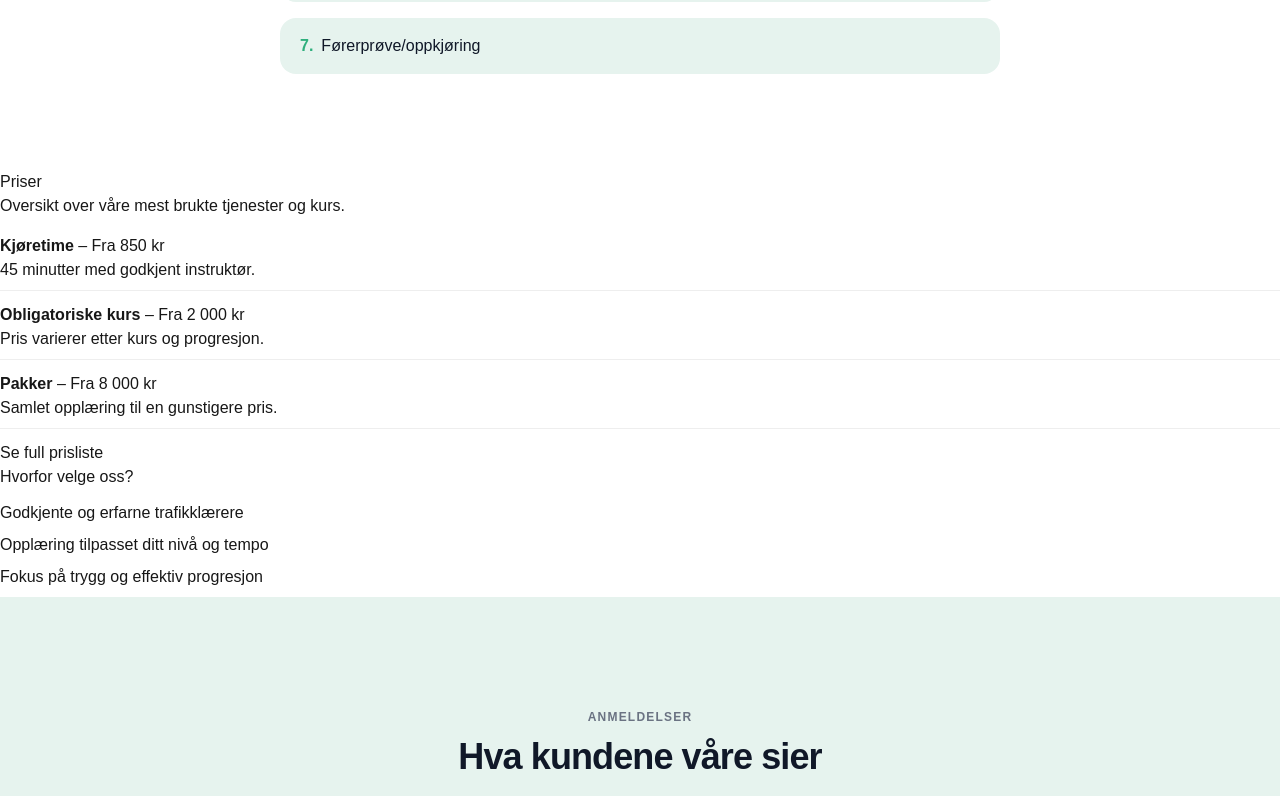
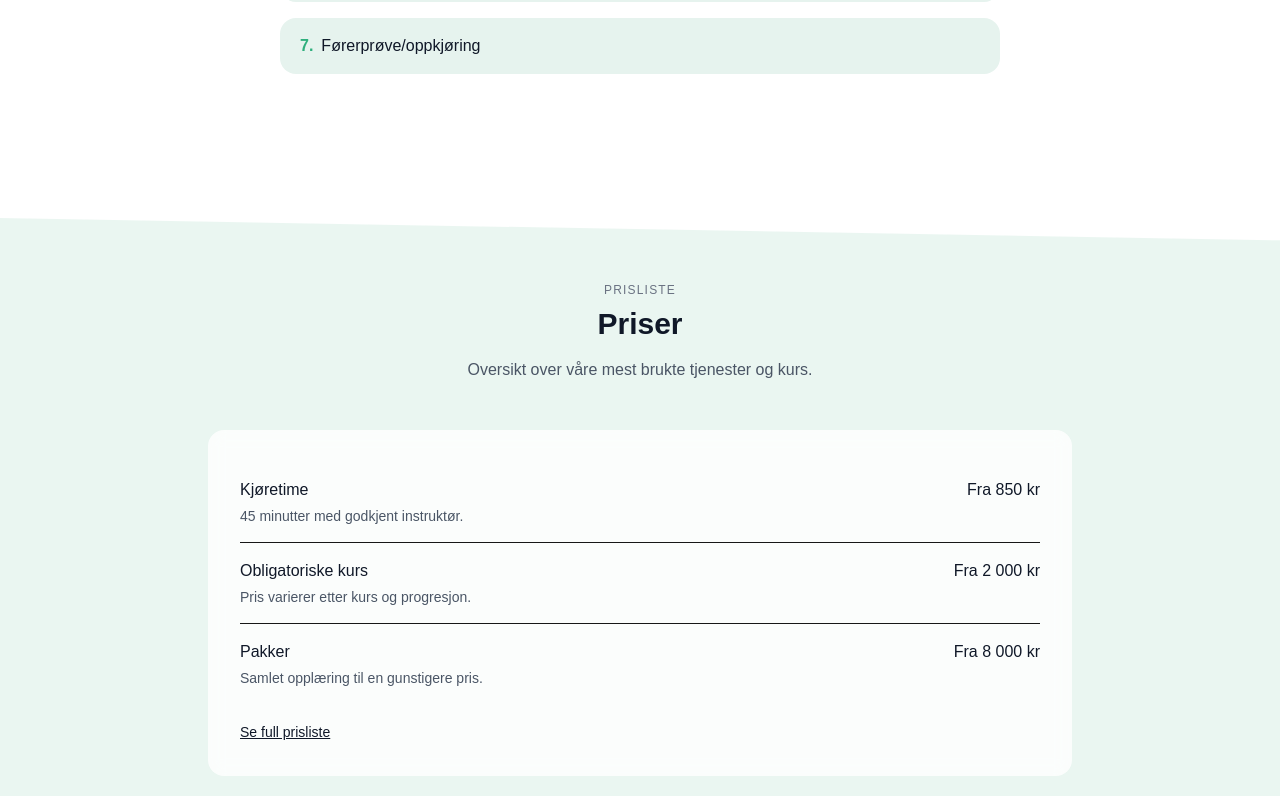
Before and after one commit to pia-scarvounis/trafikkskole-template, a Next.js app: page / in a window 1280 px wide. Shown: the part 1721-2517 px from the top of the page. Built offline with nearby package versions, Linux system fonts and the light colour scheme.

Commit message:
Fix VS Code lint settings for Tailwind at-rules

```diff
--- a/src/components/sections/Prices.tsx
+++ b/src/components/sections/Prices.tsx
@@ -15,7 +15,8 @@ export default function Prices() {
 
   // Seksjonstekster fra config med fallback
   const heading =
-    siteConfig.pricesSection?.heading?.[lang] ?? (lang === "no" ? "Priser" : "Prices");
+    siteConfig.pricesSection?.heading?.[lang] ??
+    (lang === "no" ? "Priser" : "Prices");
 
   const subtext =
     siteConfig.pricesSection?.subtext?.[lang] ??
@@ -23,34 +24,69 @@ export default function Prices() {
       ? "Oversikt over våre mest brukte tjenester og kurs."
       : "An overview of our most common services and courses.");
 
-  const fullCta = siteConfig.pricesSection?.fullPriceListCta;
+  const fullCta =
+    siteConfig.features.fullPriceListCta
+      ? siteConfig.pricesSection?.fullPriceListCta
+      : null;
 
   return (
-    <section id="priser">
-      <h2>{heading}</h2>
-      <p>{subtext}</p>
+    <section
+      id="priser"
+      className="relative py-28 overflow-hidden bg-[#EAF6F1]"
+    >
+      {/* Diagonal topp */}
+      <div
+        aria-hidden
+        className="absolute inset-x-0 -top-12 h-24 bg-white skew-y-1 origin-top-left z-0"
+      />
 
-      <ul style={{ marginTop: 16 }}>
+      <div className="relative z-10 max-w-4xl mx-auto px-4 text-center">
+  <span className="block text-xs tracking-widest uppercase text-gray-500">
+  {siteConfig.pricesSection?.eyebrow?.[lang] ?? (lang === "no" ? "PRISER" : "PRICES")}
+</span>
+
+
+
+        <h2 className="mt-2 text-3xl font-semibold text-gray-900">
+          {heading}
+        </h2>
+
+        <p className="mt-4 text-gray-600">
+          {subtext}
+        </p>
+
+        {/* Pris-boks */}
+        <div className="mt-12 mb-12 rounded-2xl bg-white/80 backdrop-blur p-6 sm:p-8 text-left">
+          <ul>
             {visiblePrices.map((item, index) => (
               <li
                 key={`${item.title.no}-${index}`}
-            style={{
-              marginBottom: 12,
-              borderBottom: "1px solid #eee",
-              paddingBottom: 8,
-            }}
+                className="flex justify-between gap-4 py-4 border-b last:border-b-0"
               >
-            <strong>{item.title[lang]}</strong> – {item.price[lang]}
-            {item.description && <p>{item.description[lang]}</p>}
+                <div>
+                  <p className="font-medium text-gray-900">
+                    {item.title[lang]}
+                  </p>
+                  {item.description && (
+                    <p className="mt-1 text-sm text-gray-600">
+                      {item.description[lang]}
+                    </p>
+                  )}
+                </div>
+
+                <p className="font-medium text-gray-900 whitespace-nowrap">
+                  {item.price[lang]}
+                </p>
               </li>
             ))}
           </ul>
 
+          {/* Vis flere / færre */}
           {prices.length > 3 && (
             <button
               type="button"
               onClick={() => setShowAll((prev) => !prev)}
-          style={{ marginTop: 12 }}
+              className="mt-6 text-sm underline text-gray-700 hover:text-gray-900"
             >
               {showAll
                 ? lang === "no"
@@ -62,12 +98,25 @@ export default function Prices() {
             </button>
           )}
 
-      {siteConfig.features.fullPriceListCta && fullCta?.href && fullCta?.label && (
-  <div style={{ marginTop: 12 }}>
-    <a href={fullCta.href}>{fullCta.label[lang]}</a>
-
+          {/* Full prisliste CTA */}
+          {fullCta?.href && fullCta?.label && (
+            <div className="mt-4">
+              <a
+                href={fullCta.href}
+                className="text-sm underline text-gray-900"
+              >
+                {fullCta.label[lang]}
+              </a>
             </div>
           )}
+        </div>
+      </div>
+
+      {/* Diagonal bunn */}
+      <div
+        aria-hidden
+        className="absolute inset-x-0 -bottom-16 h-24 bg-white skew-y-1 origin-bottom-right z-0"
+      />
     </section>
   );
 }
--- a/src/data/siteConfig.ts
+++ b/src/data/siteConfig.ts
@@ -318,6 +318,7 @@ export const siteConfig: SiteConfig = {
 
   // PRICES (mal-perfekt)
  pricesSection: {
+  eyebrow: { no: "PRISLISTE", en: "PRICE LIST" },
   heading: { no: "Priser", en: "Prices" },
   subtext: {
     no: "Oversikt over våre mest brukte tjenester og kurs.",
@@ -328,6 +329,7 @@ export const siteConfig: SiteConfig = {
     href: "/prisliste",
   },
 },
+
 
   prices: [
     {
```
Lines whose indentation alone changed are shown as unchanged.
